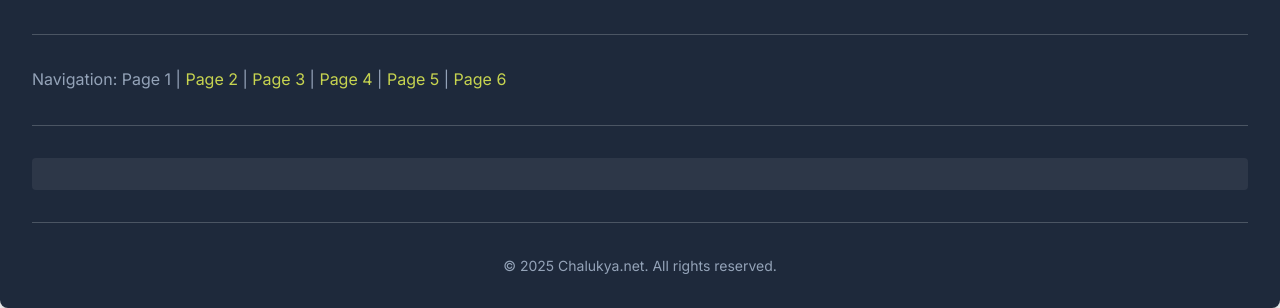
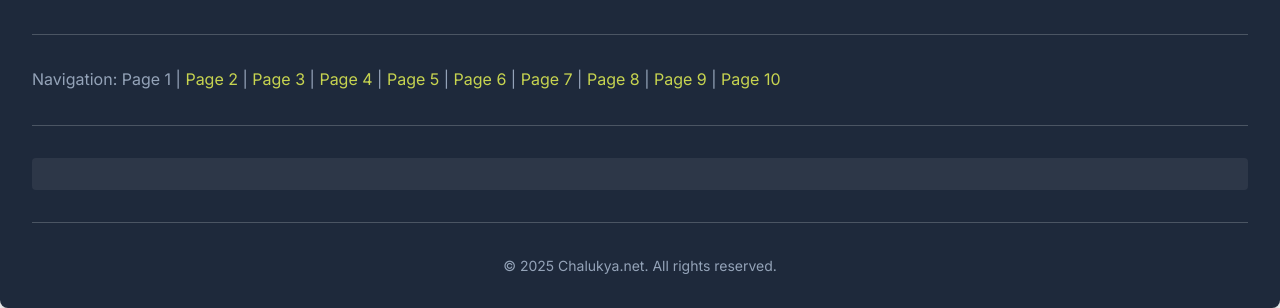
Before and after one commit to ajaywhiz/ajaywhiz.github.io, a plain HTML site: page english/page1.html in a window 1280 px wide. Shown: the part 2271-2579 px from the top of the page. Drawn offline with nearby package versions, Linux system fonts and the light colour scheme.

Commit message:
fix (#7)
Co-authored-by: AashmanC <126738833+AashmanC@users.noreply.github.com>

```diff
--- a/english/page1.html
+++ b/english/page1.html
@@ -132,7 +132,7 @@ great planner. He defeated his father's enemy by his own prowess and ruled at Va
 
                     <p>
                         Navigation: Page 1 | <a href="page2.html">Page 2</a> | <a href="page3.html">Page 3</a> | <a href="page4.html">Page 4</a> |
-                        <a href="page5.html">Page 5</a> | <a href="page6.html">Page 6</a>
+                        <a href="page5.html">Page 5</a> | <a href="page6.html">Page 6</a> | <a href="page7.html">Page 7</a> | <a href="page8.html">Page 8</a> | <a href="page9.html">Page 9</a> | <a href="page10.html">Page 10</a>
                     </p>
 
                 </div>
```
